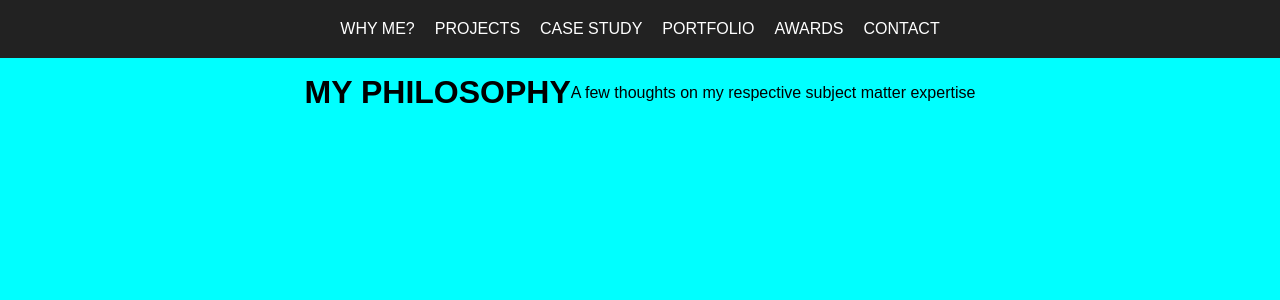
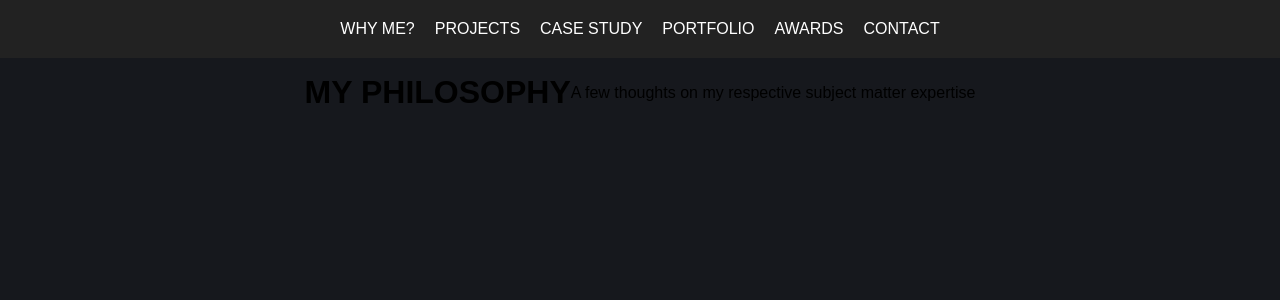
Before and after one commit to jayoharedee/assignment, a React app: page / in a window 1280 px wide. Shown: the top 300 px of the page. Built offline with nearby package versions, Linux system fonts and the light colour scheme.

Commit message:
changed background colour

```diff
--- a/src/scss/style.scss
+++ b/src/scss/style.scss
@@ -1,3 +1,3 @@
 body {
-  background-color: aqua;
+  background-color: #16181D;;
 }
```
